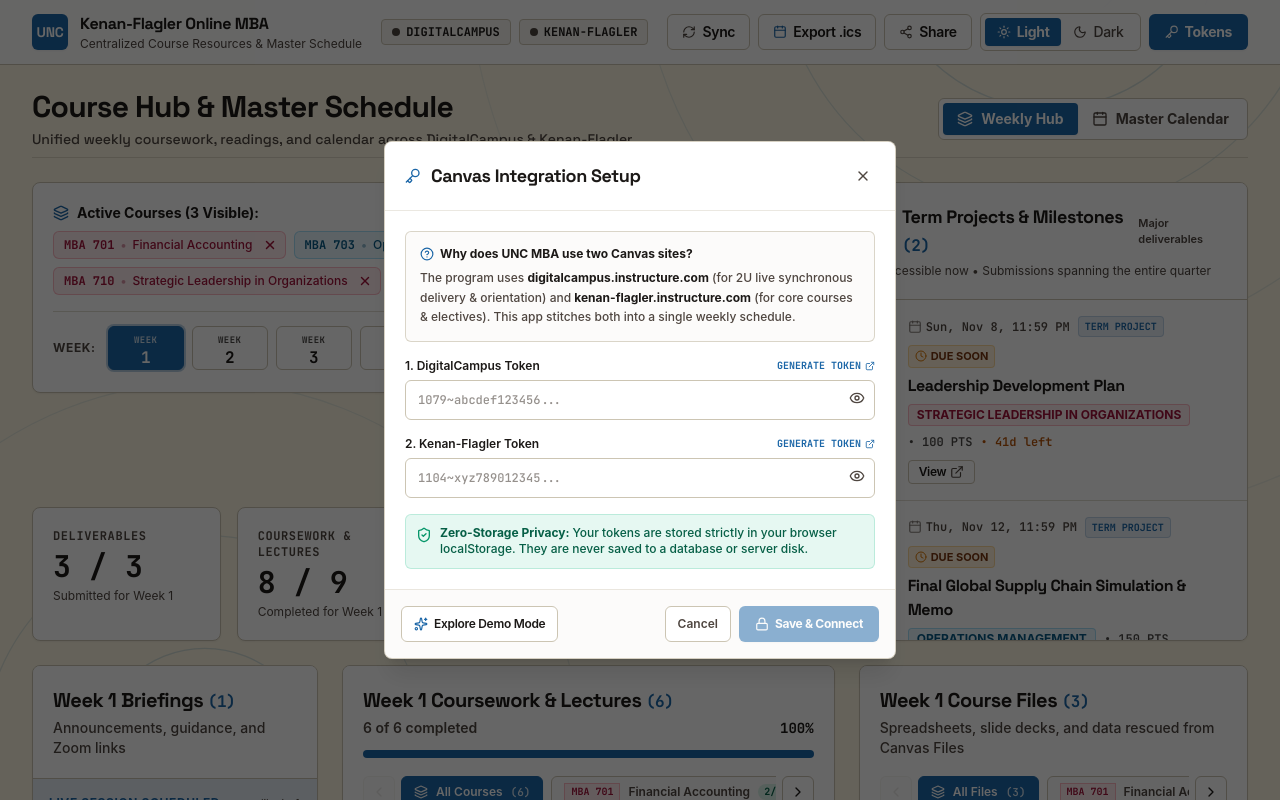
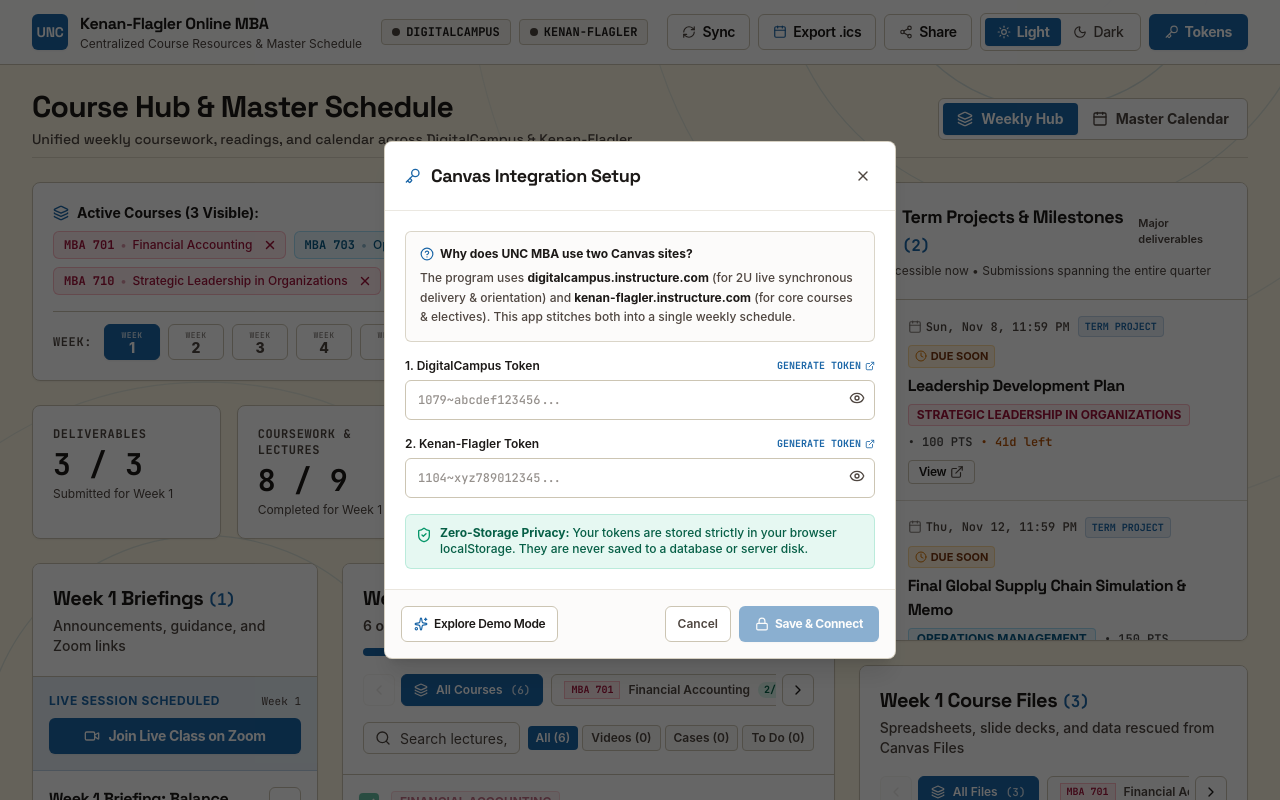
Before and after one commit to KetanaBlade/MBA-UNC-Course-Hub-and-Schedule, a Next.js app: page / in a window 1280 px wide. Shown: the top 800 px of the page. Built offline with nearby package versions, Linux system fonts and the light colour scheme.

Commit message:
refactor: eliminate vertical gap by restructuring dashboard into independent columns

```diff
--- a/src/components/WeeklyDashboard.tsx
+++ b/src/components/WeeklyDashboard.tsx
@@ -10,6 +10,7 @@
   GraduationCap,
   Layers,
   Plus,
+  Sparkles,
   X,
 } from "lucide-react";
 import { CanvasCourse, NormalizedDeliverable, WeeklyBundle } from "@/lib/canvas/types";
@@ -44,7 +45,7 @@
   onToggleCompleteItem,
 }: WeeklyDashboardProps) {
   const [onlyPending, setOnlyPending] = useState(false);
-  const [mobileTab, setMobileTab] = useState<"actions" | "readings" | "files">("actions");
+  const [mobileTab, setMobileTab] = useState<"actions" | "readings" | "files" | "milestones">("actions");
   const [showHiddenSection, setShowHiddenSection] = useState(false);
 
   // Fixed standard 5-week Kenan-Flagler quarter term
@@ -100,7 +101,6 @@
 
   // Term Projects & Major Milestones (e.g. Leadership Development Plan Due Nov 8)
   const termMilestones = Array.from(allQuarterDeliverablesMap.values()).filter((d) => {
-    // If onlyPending is active, filter out completed/graded items
     if (onlyPending && (d.isCompleted || d.status === "graded" || d.status === "submitted")) {
       return false;
     }
@@ -159,10 +159,14 @@
 
   return (
     <div className="space-y-6">
-      {/* 1. TOP EXECUTIVE ROW: Filters + KPIs (Left xl:col-span-8) & Dedicated Term Projects Card (Right xl:col-span-4) */}
-      <div className="grid grid-cols-1 xl:grid-cols-12 gap-6 items-stretch">
-        {/* Left Side: Filter Deck & KPI Metrics Deck */}
-        <div className="xl:col-span-8 space-y-6 flex flex-col justify-between min-h-0">
+      {/* 2-COLUMN PANORAMIC LAYOUT (items-start):
+             - LEFT COLUMN (xl:col-span-8): Filters, KPIs, Weekly Briefings, Homework & Coursework
+             - RIGHT COLUMN (xl:col-span-4): Term Milestones Card & Course Files Card
+          Both columns flow naturally and independently with zero artificial gaps.
+      */}
+      <div className="grid grid-cols-1 xl:grid-cols-12 gap-6 items-start">
+        {/* LEFT PRIMARY COLUMN (xl:col-span-8): Filters -> KPIs -> (Briefings/Homework + Coursework) */}
+        <div className="xl:col-span-8 space-y-6">
           {/* A. ANCHORED FILTER & CHIP CONTROL DECK (NO CHECKBOXES, HIDE CHIPS) */}
           <div className="bg-card border border-border rounded-lg p-4 sm:p-5 shadow-xs space-y-4">
             {/* Active Course Chips */}
@@ -248,72 +252,64 @@
                         const cleanCode = getCleanCourseCode(course.course_code, course.name);
                         const cleanName = getCleanCourseName(course.course_code, course.name);
                         const courseColor = getCourseColor(course.course_code || course.id);
+
                         return (
                           <button
                             key={course.id}
                             type="button"
                             onClick={() => onToggleCourse(course.id)}
-                            className={`inline-flex items-center gap-1.5 pl-2.5 pr-2.5 py-1 rounded-md text-xs border opacity-60 hover:opacity-100 transition-all cursor-pointer ${courseColor.badge}`}
-                            title={`Restore ${cleanCode} ${cleanName}`}
+                            title={`Unhide ${cleanCode} ${cleanName}`}
+                            aria-label={`Unhide ${cleanCode} ${cleanName}`}
+                            className={`text-xs font-medium pl-2 pr-2.5 py-0.5 rounded-md border border-dashed inline-flex items-center gap-1.5 opacity-60 hover:opacity-100 hover:border-solid transition-all cursor-pointer ${courseColor.badge}`}
                           >
-                            <Plus className="w-3 h-3 stroke-[2.5]" />
+                            <Plus className="w-3 h-3" />
                             <span className="font-mono font-bold uppercase">{cleanCode}</span>
-                            <span className="opacity-40">•</span>
-                            <span className="font-medium truncate max-w-[140px]">{cleanName}</span>
+                            <span className="truncate max-w-[140px]">{cleanName}</span>
                           </button>
                         );
                       })}
-                      <button
-                        type="button"
-                        onClick={onSelectAllCourses}
-                        className="text-xs text-primary font-bold hover:underline ml-2 cursor-pointer"
-                      >
-                        Restore all
-                      </button>
                     </div>
                   )}
                 </div>
               )}
             </div>
 
-            {/* Divider */}
-            <div className="border-t border-border/60 pt-3 flex flex-wrap items-center justify-between gap-3">
-              {/* Week Scrubber (Locked to 5 Weeks) */}
-              <div className="flex items-center gap-2 overflow-x-auto no-scrollbar py-0.5">
-                <span className="text-xs font-bold text-muted-foreground uppercase tracking-wider mr-1 hidden sm:inline">
+            {/* Week Selector Scrubber & Global Actions */}
+            <div className="flex flex-col sm:flex-row sm:items-center justify-between gap-3 pt-3 border-t border-border">
+              <div className="flex items-center gap-1 sm:gap-2">
+                <span className="text-xs font-bold font-mono uppercase tracking-wider text-muted-foreground mr-1">
                   Week:
                 </span>
                 {weekNumbers.map((w) => {
-                  const isCurrentWeek = w === selectedWeek;
+                  const isCurrent = w === selectedWeek;
                   return (
                     <button
                       key={w}
                       onClick={() => onSelectWeek(w)}
+                      className={`h-9 min-w-[56px] px-2.5 rounded-md border flex flex-col items-center justify-center transition-all cursor-pointer ${
+                        isCurrent
+                          ? "bg-primary text-primary-foreground border-primary font-bold shadow-xs scale-102"
+                          : "bg-card text-muted-foreground hover:text-foreground hover:bg-muted/40 border-border"
+                      }`}
                       aria-label={`Select Week ${w}`}
-                      className={`h-11 min-w-[76px] px-3 rounded-md text-sm font-bold tracking-tight transition-all active:scale-[0.98] cursor-pointer flex flex-col items-center justify-center border ${
-                        isCurrentWeek
-                          ? "bg-primary text-primary-foreground border-primary shadow-xs ring-2 ring-primary/30"
-                          : "bg-card border-border hover:bg-muted/30 text-foreground"
-                      }`}
                     >
-                      <span className="font-mono text-[9px] uppercase tracking-wider opacity-80">
-                        WEEK
+                      <span className="text-[8px] font-mono uppercase tracking-wider opacity-80">
+                        Week
                       </span>
-                      <span className="text-base font-extrabold tabular-nums font-mono leading-none">
-                        {w}
-                      </span>
+                      <span className="text-sm font-extrabold leading-none">{w}</span>
                     </button>
                   );
                 })}
               </div>
 
-              {/* Quick Filter: Show Incomplete Only */}
+              {/* Status Filter Toggle */}
+              <div className="flex items-center gap-2">
                 <button
                   onClick={() => setOnlyPending(!onlyPending)}
-                className={`h-9 px-3 rounded-md border text-xs sm:text-sm font-semibold tracking-tight transition-all active:scale-[0.98] cursor-pointer flex items-center gap-1.5 ${
+                  className={`h-9 px-3 rounded-md border text-xs font-bold transition-all cursor-pointer inline-flex items-center gap-1.5 ${
                     onlyPending
-                    ? "bg-primary/15 border-primary text-primary font-bold"
-                    : "bg-card border-border hover:bg-muted/30 text-muted-foreground hover:text-foreground"
+                      ? "bg-primary text-primary-foreground border-primary shadow-xs"
+                      : "bg-card text-foreground hover:bg-muted/30 border-border"
                   }`}
                 >
                   <Filter className="w-3.5 h-3.5" />
@@ -321,8 +317,9 @@
                 </button>
               </div>
             </div>
+          </div>
 
-          {/* B. SOLID WHITE KPI METRIC DECK (CLEAN, NO ICONS, ZERO WRAPPING) */}
+          {/* B. KPI METRIC CARDS DECK (4 SOLID METRICS - Directly below Filter Deck, NO gap!) */}
           <div className="grid grid-cols-2 sm:grid-cols-4 gap-3 sm:gap-4">
             {/* Deliverables Metric */}
             <div className="bg-card border border-border rounded-lg p-4 sm:p-5 shadow-xs space-y-1">
@@ -335,7 +332,7 @@
               <p className="text-xs text-muted-foreground">Submitted for Week {selectedWeek}</p>
             </div>
 
-            {/* Readings Metric */}
+            {/* Coursework & Lectures Metric */}
             <div className="bg-card border border-border rounded-lg p-4 sm:p-5 shadow-xs space-y-1">
               <div className="text-[11px] sm:text-xs font-bold font-mono uppercase tracking-wider text-muted-foreground">
                 Coursework & Lectures
@@ -346,13 +343,13 @@
               <p className="text-xs text-muted-foreground">Completed for Week {selectedWeek}</p>
             </div>
 
-            {/* Live Zoom Metric */}
+            {/* Live Zoom Class Count */}
             <div className="bg-card border border-border rounded-lg p-4 sm:p-5 shadow-xs space-y-1">
               <div className="text-[11px] sm:text-xs font-bold font-mono uppercase tracking-wider text-muted-foreground">
                 Live Zoom
               </div>
               <div className="text-2xl sm:text-3xl font-extrabold tabular-nums font-mono text-foreground">
-                {activeBundles.flatMap((b) => b.liveSessions).length}
+                {allLiveSessions.length}
               </div>
               <p className="text-xs text-muted-foreground">Sessions scheduled</p>
             </div>
@@ -375,65 +372,63 @@
               <p className="text-xs text-muted-foreground">Term progress</p>
             </div>
           </div>
-        </div>
 
-        {/* Right Side: Dedicated Term Projects & Major Milestones Card */}
-        <div className="xl:col-span-4 flex flex-col min-h-0">
-          <TermMilestonesCard
-            deliverables={termMilestones}
-            onToggleComplete={onToggleCompleteItem}
-          />
-        </div>
-      </div>
-
-      {/* 3. MOBILE VIEWPORT TAB SWITCHER (xl:hidden) */}
+          {/* C. MOBILE VIEWPORT TAB SWITCHER (xl:hidden) */}
           <div className="xl:hidden flex items-center bg-card border border-border p-1 rounded-lg">
             <button
               onClick={() => setMobileTab("actions")}
-          className={`flex-1 py-2 rounded-md text-xs sm:text-sm font-bold transition-all flex items-center justify-center gap-1.5 ${
+              className={`flex-1 py-2 rounded-md text-xs font-bold transition-all flex items-center justify-center gap-1.5 ${
                 mobileTab === "actions"
                   ? "bg-primary text-primary-foreground shadow-xs"
                   : "text-muted-foreground hover:text-foreground"
               }`}
             >
-          <GraduationCap className="w-4 h-4" />
+              <GraduationCap className="w-3.5 h-3.5" />
               <span>Briefings & Tasks ({allDeliverables.length})</span>
             </button>
 
             <button
               onClick={() => setMobileTab("readings")}
-          className={`flex-1 py-2 rounded-md text-xs sm:text-sm font-bold transition-all flex items-center justify-center gap-1.5 ${
+              className={`flex-1 py-2 rounded-md text-xs font-bold transition-all flex items-center justify-center gap-1.5 ${
                 mobileTab === "readings"
                   ? "bg-primary text-primary-foreground shadow-xs"
                   : "text-muted-foreground hover:text-foreground"
               }`}
             >
-          <FileText className="w-4 h-4" />
+              <FileText className="w-3.5 h-3.5" />
               <span>Readings ({leftPaneReadings.length})</span>
             </button>
 
             <button
               onClick={() => setMobileTab("files")}
-          className={`flex-1 py-2 rounded-md text-xs sm:text-sm font-bold transition-all flex items-center justify-center gap-1.5 ${
+              className={`flex-1 py-2 rounded-md text-xs font-bold transition-all flex items-center justify-center gap-1.5 ${
                 mobileTab === "files"
                   ? "bg-primary text-primary-foreground shadow-xs"
                   : "text-muted-foreground hover:text-foreground"
               }`}
             >
-          <FileSpreadsheet className="w-4 h-4" />
+              <FileSpreadsheet className="w-3.5 h-3.5" />
               <span>Files ({rightPaneFiles.length})</span>
+            </button>
+
+            <button
+              onClick={() => setMobileTab("milestones")}
+              className={`flex-1 py-2 rounded-md text-xs font-bold transition-all flex items-center justify-center gap-1.5 ${
+                mobileTab === "milestones"
+                  ? "bg-primary text-primary-foreground shadow-xs"
+                  : "text-muted-foreground hover:text-foreground"
+              }`}
+            >
+              <Sparkles className="w-3.5 h-3.5" />
+              <span>Term ({termMilestones.length})</span>
             </button>
           </div>
 
-      {/* 4. THREE-COLUMN PANORAMIC LAYOUT:
-             - COLUMN 1 (FAR LEFT): Briefings & Homework (Priority Actions)
-             - COLUMN 2 (CENTER): Course Readings & Cases (Primary Study)
-             - COLUMN 3 (FAR RIGHT): Course Files & Documents (Reference Assets)
-      */}
-      <div className="grid grid-cols-1 md:grid-cols-2 xl:grid-cols-12 gap-6 items-start">
-        {/* COLUMN 1: Priority Actions (Briefings, Zoom & Homework) -> FAR LEFT (xl:col-span-3) */}
+          {/* D. WEEKLY STUDY CONTENT (Briefings & Homework + Course Readings & Cases) */}
+          <div className="grid grid-cols-1 md:grid-cols-2 lg:grid-cols-8 gap-6 items-start">
+            {/* SUB-COLUMN 1: Priority Actions (Briefings, Zoom & Homework) -> (lg:col-span-3) */}
             <div
-          className={`xl:col-span-3 md:col-span-2 space-y-6 ${
+              className={`lg:col-span-3 space-y-6 ${
                 mobileTab === "actions" ? "block" : "hidden xl:block"
               }`}
             >
@@ -450,9 +445,9 @@
               />
             </div>
 
-        {/* COLUMN 2: Course Readings & Cases Checklist -> CENTER (xl:col-span-5) */}
+            {/* SUB-COLUMN 2: Course Readings & Cases Checklist -> (lg:col-span-5) */}
             <div
-          className={`xl:col-span-5 md:col-span-1 ${
+              className={`lg:col-span-5 ${
                 mobileTab === "readings" ? "block" : "hidden xl:block"
               }`}
             >
@@ -462,13 +457,21 @@
                 onToggleComplete={onToggleCompleteItem}
               />
             </div>
+          </div>
+        </div>
 
-        {/* COLUMN 3: Course Files & Supplemental Models -> FAR RIGHT (xl:col-span-4) */}
-        <div
-          className={`xl:col-span-4 md:col-span-1 ${
-            mobileTab === "files" ? "block" : "hidden xl:block"
-          }`}
-        >
+        {/* RIGHT SECONDARY COLUMN (xl:col-span-4): Term Milestones Card & Course Files Card */}
+        <div className="xl:col-span-4 space-y-6 flex flex-col">
+          {/* 1. Dedicated Term Projects & Major Milestones Card */}
+          <div className={mobileTab === "milestones" ? "block" : "hidden xl:block"}>
+            <TermMilestonesCard
+              deliverables={termMilestones}
+              onToggleComplete={onToggleCompleteItem}
+            />
+          </div>
+
+          {/* 2. Course Files & Supplemental Models */}
+          <div className={mobileTab === "files" ? "block" : "hidden xl:block"}>
             <CourseFilesCard
               files={rightPaneFiles}
               weekNumber={selectedWeek}
@@ -477,5 +480,6 @@
           </div>
         </div>
       </div>
+    </div>
   );
 }
```
Lines whose indentation alone changed are shown as unchanged.
